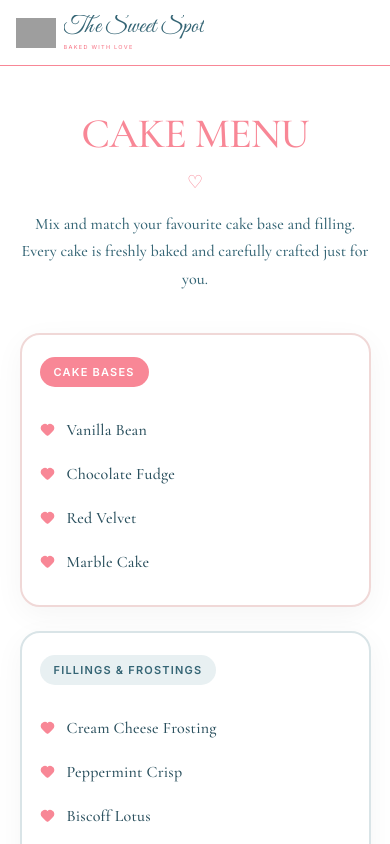
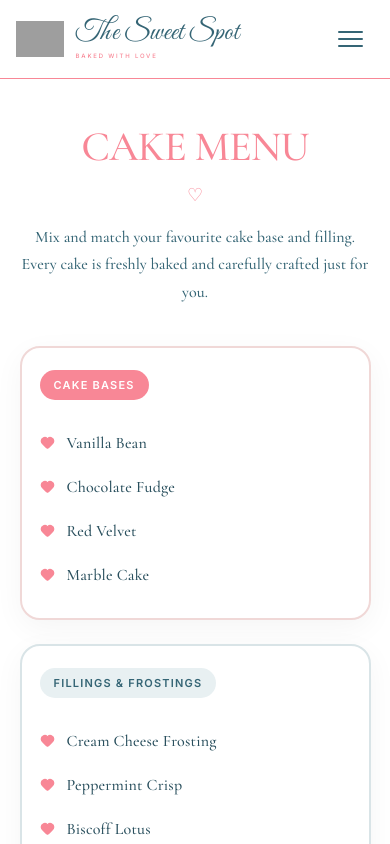
Before and after one commit to ST10036905/TheSweetSpotWebsite, a React (Vite) app: page /menu in a window 390 px wide. Shown: the top 844 px of the page. Built offline with nearby package versions, Linux system fonts and the light colour scheme; grey boxes are pictures that could not be loaded.

Commit message:
testing hamburguer in nav bar

```diff
--- a/src/App.css
+++ b/src/App.css
@@ -51,6 +51,7 @@ html {
 body {
   margin: 0;
   min-width: 320px;
+
   background: var(--white);
   color: var(--text);
 
@@ -63,12 +64,15 @@ body {
     sans-serif;
 
   -webkit-font-smoothing: antialiased;
+
   overflow-x: hidden;
 }
 
 #root {
   min-height: 100vh;
+
   background: var(--white);
+
   overflow-x: hidden;
 }
 
@@ -92,6 +96,7 @@ textarea {
 .navbar {
   position: sticky;
   top: 0;
+
   z-index: 1000;
 
   width: 100%;
@@ -101,6 +106,8 @@ textarea {
   border-bottom: 1.5px solid var(--pink);
 
   backdrop-filter: blur(10px);
+
+  overflow: visible;
 }
 
 .navbar-container {
@@ -128,6 +135,7 @@ textarea {
   gap: 13px;
 
   flex-shrink: 0;
+
   min-width: 0;
 }
 
@@ -138,6 +146,7 @@ textarea {
   display: block;
 
   object-fit: contain;
+
   flex-shrink: 0;
 }
 
@@ -212,6 +221,7 @@ textarea {
   font-weight: 600;
 
   letter-spacing: 0.5px;
+
   line-height: 1;
 
   white-space: nowrap;
@@ -255,6 +265,7 @@ textarea {
   font-weight: 500;
 
   letter-spacing: 1px;
+
   line-height: 1;
 
   white-space: nowrap;
@@ -445,6 +456,7 @@ textarea {
     serif;
 
   font-weight: 400;
+
   letter-spacing: 2px;
 
   box-shadow:
@@ -468,6 +480,7 @@ textarea {
     serif;
 
   font-weight: 400;
+
   letter-spacing: 2px;
 }
 
@@ -1211,7 +1224,7 @@ textarea {
 
   border-radius: 999px;
 
-  background: #f88796;
+  background: var(--pink);
   color: #ffffff;
 
   font-family:
@@ -1233,8 +1246,6 @@ textarea {
 }
 
 .menu-order-button:hover {
-  background: #f88796;
-
   transform: translateY(-2px);
 
   box-shadow:
@@ -1792,11 +1803,15 @@ textarea {
 
 @media screen and (max-width: 900px) {
 
+  .navbar {
+    overflow: visible;
+  }
+
   .navbar-container {
     width: 92%;
-    min-height: 68px;
-
-    gap: 10px;
+    min-height: 85px;
+
+    gap: 15px;
   }
 
   .navbar-links,
@@ -1809,65 +1824,92 @@ textarea {
 
     min-width: 0;
 
-    gap: 8px;
+    gap: 12px;
   }
 
   .navbar-logo {
-    width: 42px;
-    height: 42px;
+    width: 52px;
+    height: 52px;
   }
 
   .navbar-brand-text {
+    display: flex;
+    flex-direction: column;
+
+    justify-content: center;
+
     min-width: 0;
 
-    overflow: hidden;
+    overflow: visible;
   }
 
   .brand-name {
-    font-size: 25px;
-
-    overflow: hidden;
-
-    text-overflow: ellipsis;
+    font-size: 30px;
+
+    overflow: visible;
+
+    text-overflow: unset;
   }
 
   .brand-tagline {
-    font-size: 6px;
-
-    letter-spacing: 1.5px;
+    margin-top: 5px;
+
+    font-size: 7px;
+
+    letter-spacing: 2px;
   }
 
   .mobile-menu-button {
     display: flex;
 
-    flex: 0 0 42px;
-
-    width: 42px;
-    height: 42px;
-  }
+    flex: 0 0 50px;
+
+    width: 50px;
+    height: 50px;
+
+    padding: 10px;
+  }
+
+  .mobile-menu-button span {
+    width: 27px;
+    height: 2px;
+  }
+
+
+  /* MOBILE DROPDOWN */
 
   .mobile-navbar-links {
     display: flex;
 
+    position: absolute;
+
+    top: 100%;
+    left: 0;
+
     width: 100%;
 
     flex-direction: column;
     align-items: center;
 
-    gap: 18px;
-
-    padding: 22px 18px 28px;
+    gap: 20px;
+
+    padding: 28px 20px 32px;
 
     background: #ffffff;
 
     border-top: 1px solid var(--border);
     border-bottom: 1.5px solid var(--pink);
+
+    box-shadow:
+      0 15px 30px rgba(50, 70, 80, 0.08);
+
+    z-index: 999;
   }
 
   .mobile-navbar-links a {
     display: block;
 
-    padding: 4px 10px;
+    padding: 6px 15px;
 
     color: var(--teal);
 
@@ -1876,7 +1918,7 @@ textarea {
       Georgia,
       serif;
 
-    font-size: 21px;
+    font-size: 23px;
     font-weight: 600;
 
     line-height: 1.2;
@@ -1894,10 +1936,10 @@ textarea {
     align-items: center;
     justify-content: center;
 
-    width: min(220px, 90%);
-    min-height: 46px;
-
-    padding: 12px 20px;
+    width: min(240px, 90%);
+    min-height: 50px;
+
+    padding: 14px 24px;
 
     border-radius: 999px;
 
@@ -1909,16 +1951,14 @@ textarea {
       Georgia,
       serif;
 
-    font-size: 18px;
+    font-size: 19px;
     font-weight: 500;
 
     letter-spacing: 1px;
   }
 
 
-  /* =======================================================
-     HERO
-  ======================================================= */
+  /* HERO */
 
   .hero-container {
     grid-template-columns: 1fr;
@@ -1963,9 +2003,7 @@ textarea {
   }
 
 
-  /* =======================================================
-     ABOUT
-  ======================================================= */
+  /* ABOUT */
 
   .about-section {
     padding: 55px 0;
@@ -1980,18 +2018,14 @@ textarea {
   }
 
 
-  /* =======================================================
-     HOW IT WORKS
-  ======================================================= */
+  /* HOW IT WORKS */
 
   .how-grid {
     grid-template-columns: 1fr;
   }
 
 
-  /* =======================================================
-     PAGES
-  ======================================================= */
+  /* PAGES */
 
   .page {
     padding-top: 50px;
@@ -2006,9 +2040,7 @@ textarea {
   }
 
 
-  /* =======================================================
-     ORDER
-  ======================================================= */
+  /* ORDER */
 
   .order-form-card,
   .order-summary {
@@ -2071,7 +2103,7 @@ textarea {
   }
 
 
-  /* About */
+  /* ABOUT */
 
   .about-section {
     width: 90%;
@@ -2096,7 +2128,7 @@ textarea {
   }
 
 
-  /* Occasions */
+  /* OCCASIONS */
 
   .section-card {
     padding: 25px 18px;
@@ -2118,7 +2150,7 @@ textarea {
   }
 
 
-  /* How It Works */
+  /* HOW IT WORKS */
 
   .how-section {
     width: 90%;
@@ -2168,7 +2200,7 @@ textarea {
   }
 
 
-  /* General pages */
+  /* GENERAL PAGES */
 
   .page {
     width: 90%;
@@ -2192,7 +2224,7 @@ textarea {
   }
 
 
-  /* Menu */
+  /* MENU */
 
   .menu-page {
     width: 90%;
@@ -2231,7 +2263,7 @@ textarea {
   }
 
 
-  /* Menu occasions */
+  /* MENU OCCASIONS */
 
   .occasion-section {
     padding: 25px 18px;
@@ -2256,7 +2288,7 @@ textarea {
   }
 
 
-  /* Order */
+  /* ORDER */
 
   .order-layout {
     width: 100%;
@@ -2360,7 +2392,7 @@ textarea {
   }
 
 
-  /* Contact */
+  /* CONTACT */
 
   .contact-grid {
     grid-template-columns: 1fr;
@@ -2412,36 +2444,36 @@ textarea {
 
   .navbar-container {
     width: 92%;
-    min-height: 65px;
+    min-height: 78px;
   }
 
   .navbar-logo {
-    width: 40px;
-    height: 40px;
+    width: 48px;
+    height: 48px;
   }
 
   .brand-name {
-    font-size: 24px;
+    font-size: 28px;
   }
 
   .brand-tagline {
-    font-size: 5.5px;
-
-    letter-spacing: 1.3px;
+    font-size: 6px;
+
+    letter-spacing: 1.8px;
   }
 
   .mobile-menu-button {
-    flex-basis: 40px;
-
-    width: 40px;
-    min-width: 40px;
-
-    height: 40px;
-    min-height: 40px;
+    flex-basis: 48px;
+
+    width: 48px;
+    min-width: 48px;
+
+    height: 48px;
+    min-height: 48px;
   }
 
   .mobile-menu-button span {
-    width: 22px;
+    width: 25px;
   }
 
   .hero h1 {
@@ -2505,35 +2537,37 @@ textarea {
 
   .navbar-container {
     width: 94%;
+
+    min-height: 75px;
   }
 
   .navbar-logo {
-    width: 37px;
-    height: 37px;
+    width: 44px;
+    height: 44px;
   }
 
   .brand-name {
-    font-size: 22px;
+    font-size: 25px;
   }
 
   .brand-tagline {
     font-size: 5px;
 
-    letter-spacing: 1.1px;
+    letter-spacing: 1.3px;
   }
 
   .mobile-menu-button {
-    flex-basis: 38px;
-
-    width: 38px;
-    min-width: 38px;
-
-    height: 38px;
-    min-height: 38px;
+    flex-basis: 44px;
+
+    width: 44px;
+    min-width: 44px;
+
+    height: 44px;
+    min-height: 44px;
   }
 
   .mobile-menu-button span {
-    width: 21px;
+    width: 23px;
   }
 
   .hero h1 {
--- a/src/components/Navbar.jsx
+++ b/src/components/Navbar.jsx
@@ -1,15 +1,23 @@
+import { useState } from "react";
 import { Link, useLocation, useNavigate } from "react-router-dom";
 import logo from "../assets/The-Sweet-Spot-Logo.png";
 
 function Navbar() {
+  const [mobileMenuOpen, setMobileMenuOpen] = useState(false);
+
   const navigate = useNavigate();
   const location = useLocation();
+
+  const closeMobileMenu = () => {
+    setMobileMenuOpen(false);
+  };
 
   const handleAboutClick = (e) => {
     e.preventDefault();
 
+    closeMobileMenu();
+
     if (location.pathname === "/") {
-      // Already on Home — scroll directly to About
       const aboutSection = document.getElementById("about");
 
       if (aboutSection) {
@@ -19,7 +27,6 @@ function Navbar() {
         });
       }
     } else {
-      // Go to Home and tell React that we want the About section
       navigate("/#about");
     }
   };
@@ -29,7 +36,11 @@ function Navbar() {
       <div className="navbar-container">
 
         {/* Logo and Brand */}
-        <Link to="/" className="navbar-brand">
+        <Link
+          to="/"
+          className="navbar-brand"
+          onClick={closeMobileMenu}
+        >
           <img
             src={logo}
             alt="The Sweet Spot logo"
@@ -37,30 +48,110 @@ function Navbar() {
           />
 
           <div className="navbar-brand-text">
-            <span className="brand-name">The Sweet Spot</span>
-            <span className="brand-tagline">Baked with love</span>
+            <span className="brand-name">
+              The Sweet Spot
+            </span>
+
+            <span className="brand-tagline">
+              Baked with love
+            </span>
           </div>
         </Link>
 
-        {/* Navigation Links */}
+
+        {/* Desktop Navigation Links */}
         <div className="navbar-links">
-          <Link to="/">Home</Link>
 
-          <a href="#about" onClick={handleAboutClick}>
+          <Link to="/">
+            Home
+          </Link>
+
+          <a
+            href="#about"
+            onClick={handleAboutClick}
+          >
             About
           </a>
 
-          <Link to="/menu">Menu</Link>
+          <Link to="/menu">
+            Menu
+          </Link>
 
-          <Link to="/order">Order</Link>
+          <Link to="/order">
+            Order
+          </Link>
+
         </div>
 
-        {/* Contact Button */}
-        <Link to="/contact" className="navbar-button">
+
+        {/* Desktop Contact Button */}
+        <Link
+          to="/contact"
+          className="navbar-button"
+        >
           Get in touch
         </Link>
 
+
+        {/* Mobile Hamburger Button */}
+        <button
+          type="button"
+          className="mobile-menu-button"
+          onClick={() => setMobileMenuOpen(!mobileMenuOpen)}
+          aria-label="Toggle navigation menu"
+          aria-expanded={mobileMenuOpen}
+        >
+          <span></span>
+          <span></span>
+          <span></span>
+        </button>
+
       </div>
+
+
+      {/* Mobile Navigation Menu */}
+      {mobileMenuOpen && (
+        <div className="mobile-navbar-links">
+
+          <Link
+            to="/"
+            onClick={closeMobileMenu}
+          >
+            Home
+          </Link>
+
+          <a
+            href="#about"
+            onClick={handleAboutClick}
+          >
+            About
+          </a>
+
+          <Link
+            to="/menu"
+            onClick={closeMobileMenu}
+          >
+            Menu
+          </Link>
+
+          <Link
+            to="/order"
+            onClick={closeMobileMenu}
+          >
+            Order
+          </Link>
+
+          <Link
+            to="/contact"
+            className="mobile-contact-button"
+            onClick={closeMobileMenu}
+          >
+            Get in touch
+          </Link>
+
+        </div>
+      )}
+
     </nav>
   );
 }
```
